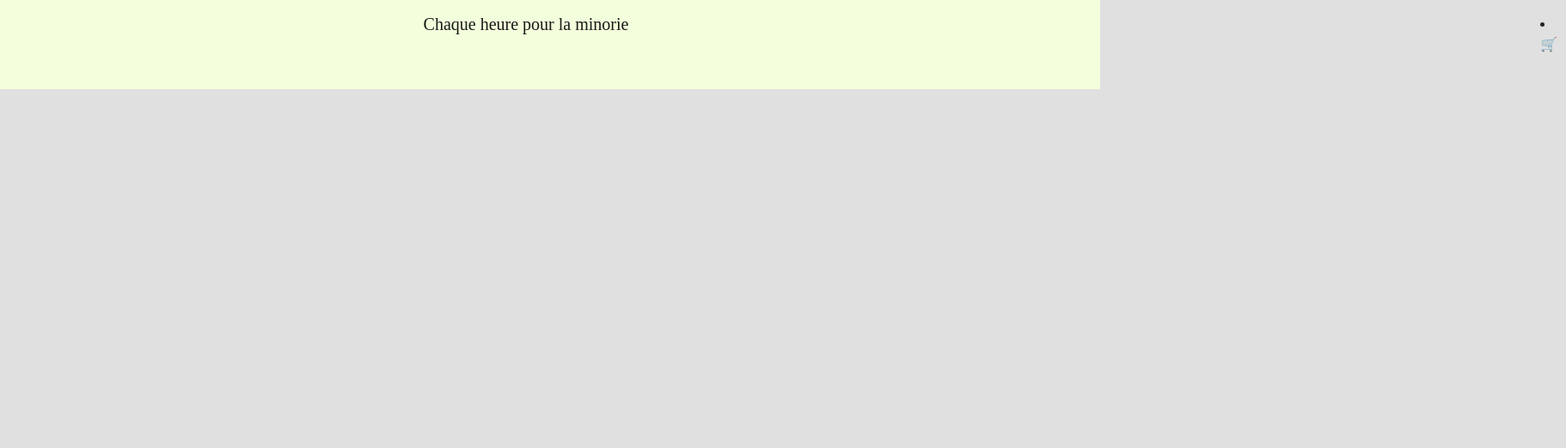
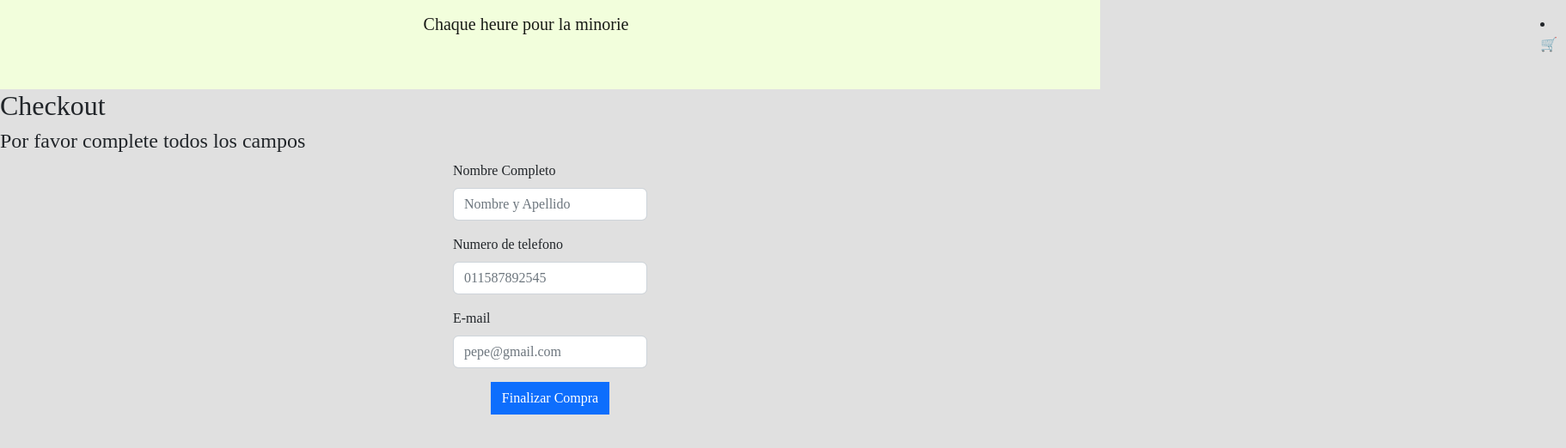
Before and after one commit to Gonzaloegallardo/Chaque-heure-pour-la-minorie, a React (Create React App) app: page /checkout in a window 1280 px wide. Shown: the top 522 px of the page at 86% size, 1822 px wide, since content can reach past the window. Built offline with nearby package versions, Linux system fonts and the light colour scheme.

Commit message:
firebase 2, generando el checkout y el formulario de peticion de id de compra dentro del mismo

```diff
--- a/src/App.js
+++ b/src/App.js
@@ -3,6 +3,7 @@ import './App.css';
 import ItemListContainer from './Container/itemListContainer';
 import ItemDetailContainer from './Container/itemDetailContainer'
 import Cart from './Container/CartContainer';
+import Checkout from './components/checkout';
 
 
 import { CartProvider } from './Context/CartContext';
@@ -25,6 +26,7 @@ function App() {
       <Route path='/category/:CategoryId' element={<ItemListContainer/>}/>
       <Route path="/detail/:productId" element={<ItemDetailContainer/>}/>
       <Route path="/cart" element={<Cart/>}/>
+      <Route path='/checkout' element={<Checkout/>}/>
 
     </Routes>
     </div>
--- a/src/Container/itemDetailContainer/index.jsx
+++ b/src/Container/itemDetailContainer/index.jsx
@@ -10,10 +10,12 @@ const ItemDetailContainer = () => {
 
 
     useEffect(()=> {
+      //le decimos nuestra base de datos y en que collecion tiene que ir
 
         const getProducts = async () => {
             try {
 
+      //le decimos nuestra base de datos y en que collecion tiene que ir
 
 const docRef = doc(db, "products", productId);
 const docSnap = await getDoc(docRef);
--- a/src/Context/CartContext/index.js
+++ b/src/Context/CartContext/index.js
@@ -1,7 +1,8 @@
+
 import { createContext, useContext, useState } from "react";
 
 export const CartContext = createContext();
-
+export const GContext = createContext();
 
 export const CartProvider = ({children}) => {
     const [cart, setCart]= useState([]);
--- a/src/components/ItemDetail/index.jsx
+++ b/src/components/ItemDetail/index.jsx
@@ -19,7 +19,7 @@ const onAdd = () => {
     title,
     price,
     stock,
-    image,
+    image   ,
     quantity:count
     }
     setCompra(true)
--- a/src/components/NavBar/index.jsx
+++ b/src/components/NavBar/index.jsx
@@ -4,7 +4,7 @@ import { Link } from "react-router-dom";
 import CartWidget from "../CartWidget";
 const NavBar = () => {
 return (
-    <nav className="navbar fixed-top">
+    <nav className="navbar">
     <div className="container-fluid">
         <Link to="/" className= "navbar-brand" >Chaque heure pour la minorie </Link>
 
--- /dev/null
+++ b/src/components/checkout.jsx
@@ -0,0 +1,81 @@
+import { addDoc, collection, serverTimestamp } from 'firebase/firestore'
+import React from 'react'
+import { useState } from 'react'
+import { db } from '../firebase/config'
+import { useCart } from '../Context/CartContext'
+import { useNavigate } from 'react-router-dom'
+
+const Checkout = () => {
+    const [comprador, setComprador] = useState({})
+    const [orderId, setOrderId] = useState('')
+    const [mensaje, setMensaje] = useState(false)
+    const [loader, setLoader] = useState(false)
+    const { cart, cartTotal, clear } = useCart()
+    const navigate = useNavigate()
+    const datosComprador = (e) => {
+        setComprador({
+            ...comprador,
+            [e.target.name]: e.target.value
+        })
+    }
+
+    const finalizarCompra = (e) => {
+        e.preventDefault()
+        if (Object.values(comprador).length !== 3) {
+            setMensaje(true)
+        } else {
+            setMensaje(false)
+            setLoader(true)
+            const ventas = collection(db, "orders")
+            addDoc(ventas, {
+                comprador,
+                items: cart,
+                total: cartTotal(),
+                date: serverTimestamp()
+            })
+                .then((res) => {
+                    setOrderId(res.id)
+                    clear()
+                })
+                .catch((error) => console.log(error))
+                .finally(() => setLoader(false))
+        }
+
+    }
+    if (loader) {
+        return <p>Cargading...</p>
+    }
+    return (
+        <div>
+            {!orderId
+                ? <div>
+                    <h2>Checkout</h2>
+                    <h4>Por favor complete todos los campos</h4>
+                    <form style={{ display: 'flex', justifyContent: 'center', alignItems: 'center', flexDirection: 'column' }} onSubmit={finalizarCompra}>
+                        <div class="mb-3">
+                            <label className="form-label">Nombre Completo</label>
+                            <input className="form-control" type="text" placeholder='Nombre y Apellido' name="name" onChange={datosComprador} />
+                        </div>
+                        <div class="mb-3">
+                            <label className="form-label">Numero de telefono</label>
+                            <input className="form-control" type="number" placeholder='011587892545' name="phone" onChange={datosComprador} />
+                        </div>
+                        <div class="mb-3">
+                            <label className="form-label">E-mail</label>
+                            <input className="form-control" type="email" placeholder='pepe@gmail.com' name="email" onChange={datosComprador} />
+                        </div>
+                        <button className="btn btn-primary" type='submit'>Finalizar Compra</button>
+                        {mensaje && <p style={{ color: 'red' }}> Por favor complete todos los campos</p>}
+                    </form>
+                </div>
+                :
+                <div>
+                    <h2>Muchas gracias por su compra!</h2>
+                    <h4>Su orden es: {orderId}</h4>
+                    <button className="btn btn-success" onClick={() => navigate('/')}>Volver</button>
+                </div>}
+        </div>
+    )
+}
+
+export default Checkout
--- a/src/components/item/styles.css
+++ b/src/components/item/styles.css
@@ -50,5 +50,5 @@ body{
             border-radius: 27px;
             background: #ffffff;
             box-shadow:  36px 36px 71px #141414,
-                         -36px -36px 71px #ada8a8;
+                        -36px -36px 71px #ada8a8;
         }
```
Also changed, not shown: src/Container/CartContainer/index.jsx (+7 -2 lines), src/Hooks/UseFirebase/index.jsx (added, +43 -0 lines), src/components/CartTotals/index.jsx (added, +54 -0 lines), src/services/generateOrder.js (added, +14 -0 lines), src/services/saveProducts.js (added, +28 -0 lines).
